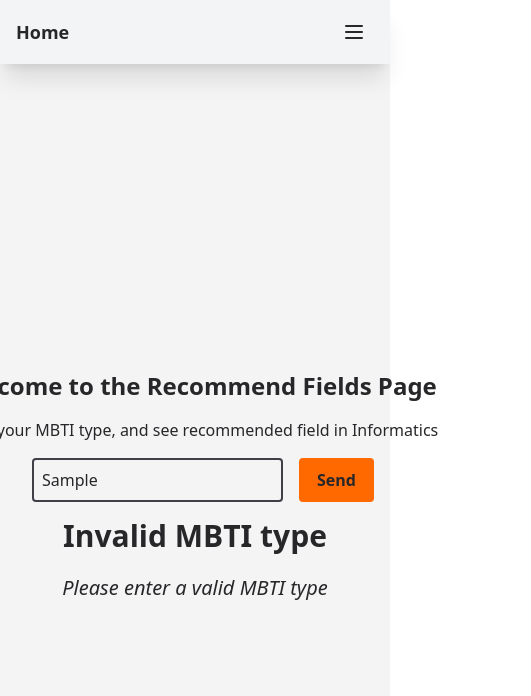
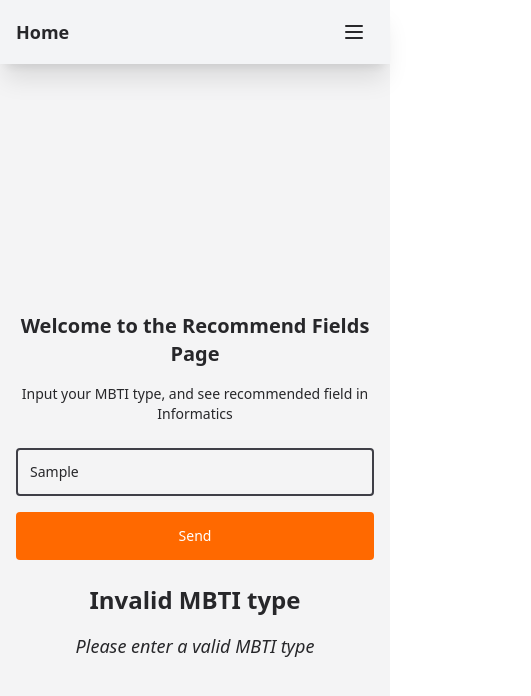
Before and after one commit to jagustinus/ukdc-app-what-is-your-mbti, a SvelteKit app: page /recommend-fields in a window 390 px wide. Both pictures are taken after typing "Sample" into the empty fields and a click on the button "Send". Shown: the top 696 px of the page, 531 px wide, since content can reach past the window. Built offline with nearby package versions, Linux system fonts and the light colour scheme.

Commit message:
feat(recommend-fields): improve layout and styling for better user experience

```diff
--- a/src/routes/(default)/recommend-fields/+page.svelte
+++ b/src/routes/(default)/recommend-fields/+page.svelte
@@ -10,31 +10,50 @@
 	<title>Recommend Fields</title>
 </svelte:head>
 
-<div class="flex min-h-screen justify-center items-center">
-  <div class="flex flex-col items-center text-center">
-    <h1 class="text-2xl font-bold mb-4">Welcome to the Recommend Fields Page</h1>
-    <p>Input your MBTI type, and see recommended field in Informatics</p>
-    <div class="w-2xl flex items-center justify-center">
-      <input bind:value={mbti} oninput={() => hasSubmitted = false} type="text" placeholder="Enter your MBTI type"
-             class="border-2 p-2 m-4 rounded-sm text-zinc-800 placeholder:text-gray-500 focus-visible:border-gray-500 focus:border-2 border-zinc-700 bg-transparent active:border-gray-500">
-      <button onclick={() => hasSubmitted = true }
-              class="border-2 border-transparent cursor-pointer font-semibold rounded-sm bg-orange-500 py-2 px-4 active:scale-[0.98] active:transition-all"
+<div class="flex min-h-screen items-center justify-center px-4 py-8">
+	<div
+		class="flex w-full max-w-md flex-col items-center text-center sm:max-w-lg md:max-w-xl lg:max-w-2xl"
+	>
+		<h1 class="mb-4 text-xl font-bold sm:text-2xl md:text-3xl">
+			Welcome to the Recommend Fields Page
+		</h1>
+		<p class="mb-6 text-sm sm:text-base">
+			Input your MBTI type, and see recommended field in Informatics
+		</p>
+		<div class="flex w-full flex-col items-center justify-center gap-4 sm:flex-row sm:gap-2">
+			<input
+				bind:value={mbti}
+				oninput={() => (hasSubmitted = false)}
+				type="text"
+				placeholder="Enter your MBTI type"
+				class="w-full rounded-sm border-2 border-zinc-700 bg-transparent p-3 text-sm text-zinc-800 placeholder:text-gray-500 focus:border-gray-500 focus:outline-none sm:m-2 sm:text-base"
+			/>
+			<button
+				onclick={() => (hasSubmitted = true)}
+				class="w-full cursor-pointer rounded-sm border-2 border-transparent bg-orange-500 px-4 py-3 text-sm font-normal text-white transition-all active:scale-[0.98] sm:w-auto sm:text-base"
 				>Send
-      </button
-      >
+			</button>
 		</div>
 		{#if hasSubmitted && data.recommend_fields[mbti.toLowerCase() as keyof typeof data.recommend_fields]}
-      <div class="flex flex-col items-center justify-center gap-5 text-center" transition:fade>
-        <p class="text-3xl font-semibold">Your MBTI result is:</p>
-        <p class="text-4xl font-bold">{mbti.toUpperCase()}</p>
-        <p class="text-xl font-medium italic">
-          "Your fields in {mbti.toUpperCase()} are: {data.recommend_fields[mbti.toLowerCase() as keyof typeof data.recommend_fields]}"
+			<div
+				class="mt-6 flex flex-col items-center justify-center gap-4 text-center sm:gap-5"
+				transition:fade
+			>
+				<p class="text-2xl font-semibold sm:text-3xl">Your MBTI result is:</p>
+				<p class="text-3xl font-bold sm:text-4xl">{mbti.toUpperCase()}</p>
+				<p class="px-4 text-lg font-medium italic sm:text-xl">
+					"Your fields in {mbti.toUpperCase()} are: {data.recommend_fields[
+						mbti.toLowerCase() as keyof typeof data.recommend_fields
+					]}"
 				</p>
 			</div>
 		{:else if hasSubmitted && !data.recommend_fields[mbti.toLowerCase() as keyof typeof data.recommend_fields]}
-      <div class="flex flex-col items-center justify-center gap-5 text-center" transition:fade>
-        <p class="text-3xl font-semibold">Invalid MBTI type</p>
-        <p class="text-xl font-medium italic">Please enter a valid MBTI type</p>
+			<div
+				class="mt-6 flex flex-col items-center justify-center gap-4 text-center sm:gap-5"
+				transition:fade
+			>
+				<p class="text-2xl font-semibold sm:text-3xl">Invalid MBTI type</p>
+				<p class="px-4 text-lg font-medium italic sm:text-xl">Please enter a valid MBTI type</p>
 			</div>
 		{/if}
 	</div>
```
Lines whose indentation alone changed are shown as unchanged.
